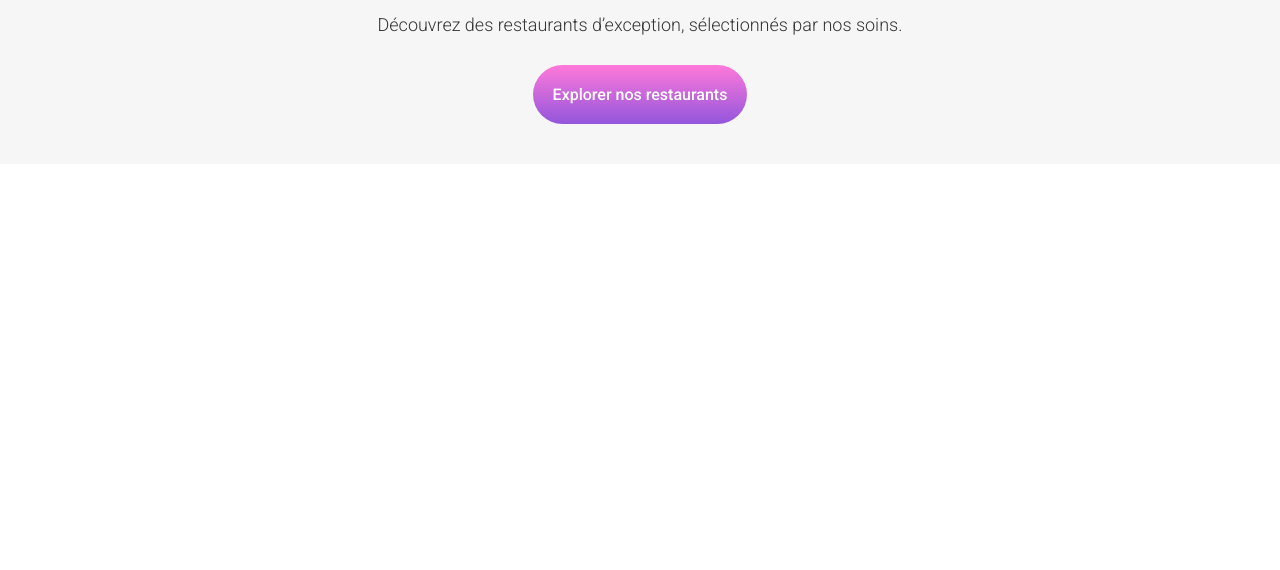
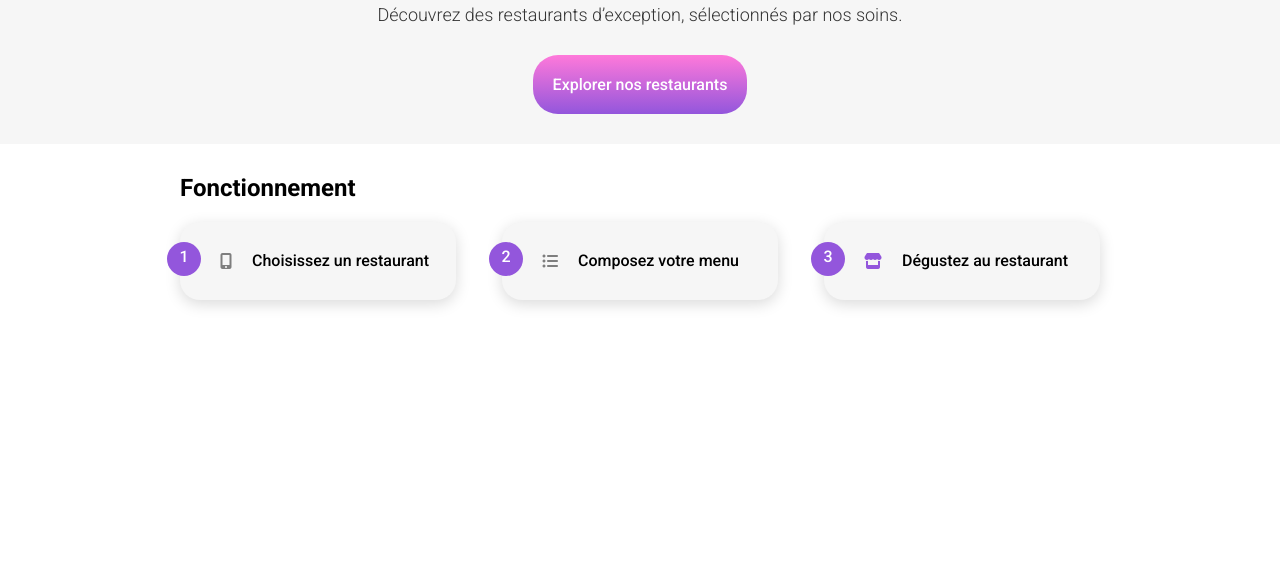
Before and after one commit to Karlito14/projet3OhMyFood, a website: page index.html in a window 1280 px wide. Shown: the part 230-800 px from the top of the page. Drawn offline with Linux system fonts and the light colour scheme; a web font is replaced by a local one.

Commit message:
ajout de la section fonctionnement

```diff
--- a/index.html
+++ b/index.html
@@ -9,9 +9,12 @@
     <!-- - - - - - - - -   Favicon   - - - - - - - - -->
     <link rel="icon" type="image/png" href="assets/images/logo/favicon.png" />
     <!-- - - - - - - - -   Font Google   - - - - - - - - -->
-    <link rel="preconnect" href="https://fonts.googleapis.com">
-    <link rel="preconnect" href="https://fonts.gstatic.com" crossorigin>
-    <link href="https://fonts.googleapis.com/css2?family=Roboto:wght@300;400;500;700&family=Shrikhand&display=swap" rel="stylesheet">
+    <link rel="preconnect" href="https://fonts.googleapis.com" />
+    <link rel="preconnect" href="https://fonts.gstatic.com" crossorigin />
+    <link
+      href="https://fonts.googleapis.com/css2?family=Roboto:wght@300;400;500;700&family=Shrikhand&display=swap"
+      rel="stylesheet"
+    />
     <!-- - - - - - - - -    Fichier CSS   - - - - - - - - -->
     <link rel="stylesheet" href="assets/style.css" />
   </head>
@@ -43,8 +46,20 @@
     <!-- - - - - - - - -    Introduction   - - - - - - - - -->
     <section class="intro">
       <h1 class="intro__title">Réservez le menu qui vous convient</h1>
-        <p class="intro__paragraphe">Découvrez des restaurants d’exception, sélectionnés par nos soins.</p>
+      <p class="intro__paragraphe">
+        Découvrez des restaurants d’exception, sélectionnés par nos soins.
+      </p>
       <a class="intro__button" href="#">Explorer nos restaurants</a>
+    </section>
+
+    <!-- - - - - - - - -    Fonctionnement   - - - - - - - - -->
+    <section class="fonctionnement">
+      <h2 class="fonctionnement__title">Fonctionnement</h2>
+      <ol class="fonctionnement__ol">
+        <li class="fonctionnement__ol__li"><i class="fa-solid fa-mobile-screen-button fonctionnement__ol__li__icon"></i>Choisissez un restaurant</li>
+        <li class="fonctionnement__ol__li"><i class="fa-solid fa-list-ul fonctionnement__ol__li__icon"></i>Composez votre menu</li>
+        <li class="fonctionnement__ol__li"><i class="fa-solid fa-store fonctionnement__ol__li__icon fonctionnement__ol__li__icon--color"></i>Dégustez au restaurant</li>
+      </ol>
     </section>
     <!-- - - - - - - - -   Icons Font   - - - - - - - - -->
     <script
--- a/sass/style.scss
+++ b/sass/style.scss
@@ -4,6 +4,7 @@ $color-tertiary: #99E2D0;
 $grey-darken: #353535;
 $bg-input: #EAEAEA;
 $background: #F6F6F6;
+$font-weight: 500;
 
 $font-title: 'Shrikhand', serif;
 $font-text: 'Roboto', sans-serif;
@@ -13,10 +14,10 @@ $font-text: 'Roboto', sans-serif;
     color: white;
     background: linear-gradient($color-secondary, $color-primary);
     padding: 20px;
-    font-weight: 500;
-    border-radius: 50px;
+    font-weight: $font-weight;
+    border-radius: 25px;
     font-size: 16px;
-    transition: all 0.4s;
+    transition: all 0.4s ease-out;
 
     &:hover {
         background: linear-gradient(#f78fd9, #906abe);
@@ -35,16 +36,11 @@ $font-text: 'Roboto', sans-serif;
 }
 
 body {
-    max-width: 1440px;
     margin: 0 auto;
 }
 
 a{
     text-decoration: none;
-}
-
-ul{
-    list-style-type: none;
 }
 
 /************************ Header ************************/
@@ -105,7 +101,7 @@ ul{
     align-items: center;
     justify-content: center;
     background-color: $background;
-    padding: 40px;
+    padding: 30px;
 
     &__title {
         margin-bottom: 30px;
@@ -125,3 +121,77 @@ ul{
         @include button;
     }
 }
+
+/*********************** Fonctionnement ***********************/
+.fonctionnement {
+    padding: 50px 30px;
+
+    @media(min-width: 1200px) {
+        padding: 30px 180px;
+    }
+
+    &__title{
+        margin-bottom: 20px;
+    }
+
+    &__ol {
+        counter-reset: nombre;
+        display: flex;
+        flex-direction: column;
+        justify-content: center;
+        align-items: center;
+
+        @media (min-width: 768px) {
+            flex-direction: row;
+            justify-content: space-between;
+        }
+
+        &__li{
+            list-style-type: none;
+            counter-increment: nombre;
+            display: flex;
+            justify-content: flex-start;
+            align-items: center;
+            margin-bottom: 20px;
+            height: 78px;
+            background-color: $background;
+            border-radius: 20px;
+            font-weight: $font-weight;
+            width: 100%;
+            position: relative;
+            padding-left: 40px;
+            padding-right: 15px;
+            @include boxShadow(0, 4px, 15px, 0.15);
+
+            @media (min-width: 768px) {
+                width: 30%;
+            }
+
+            &:before{
+                content: counter(nombre);
+                background-color: $color-primary;
+                border-radius: 50%;
+                padding: 5px 5px;
+                color: white;
+                font-weight: $font-weight;
+                display: inline-block;
+                width: 24px;
+                height: 24px;
+                text-align: center;
+                position: absolute;
+                left: -13px;
+                top: 20px;
+            }
+
+            &__icon {
+                margin-right: 20px;
+                color: #7E7E7E;
+
+                &--color{
+                    color: $color-primary;
+                }
+            }
+        }
+
+    }
+}
```
Also changed, not shown: assets/style.css, 1 other file. Lines whose indentation alone changed are shown as unchanged.
